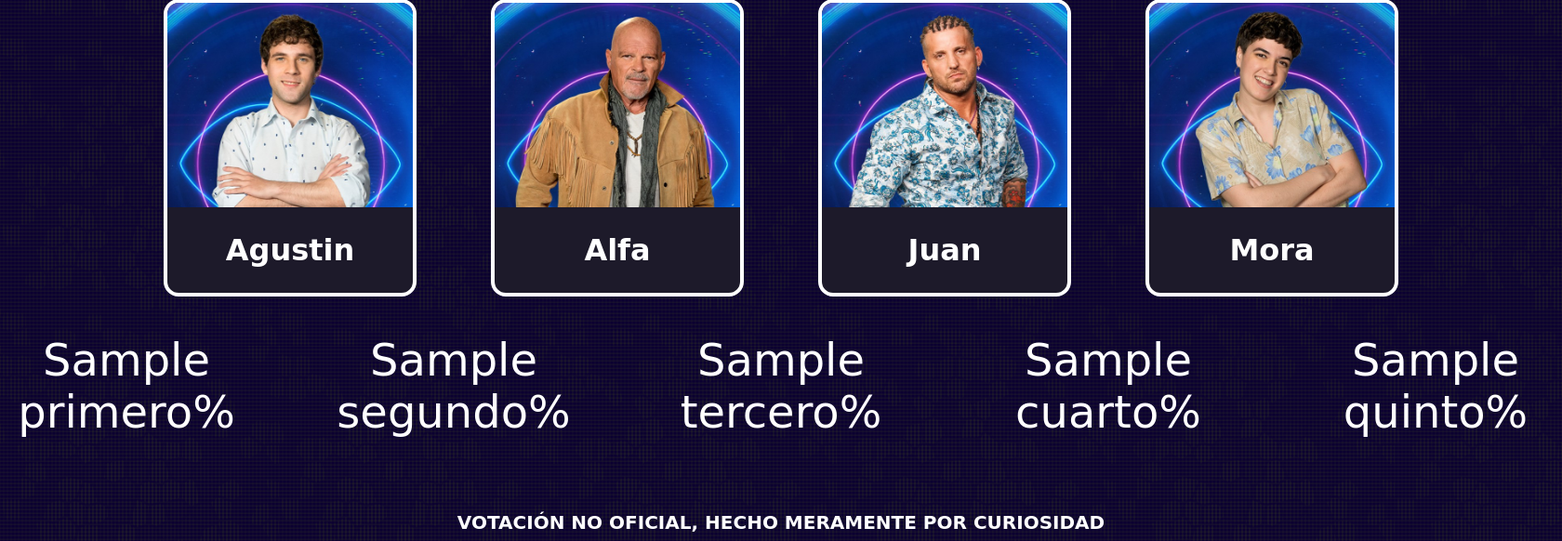
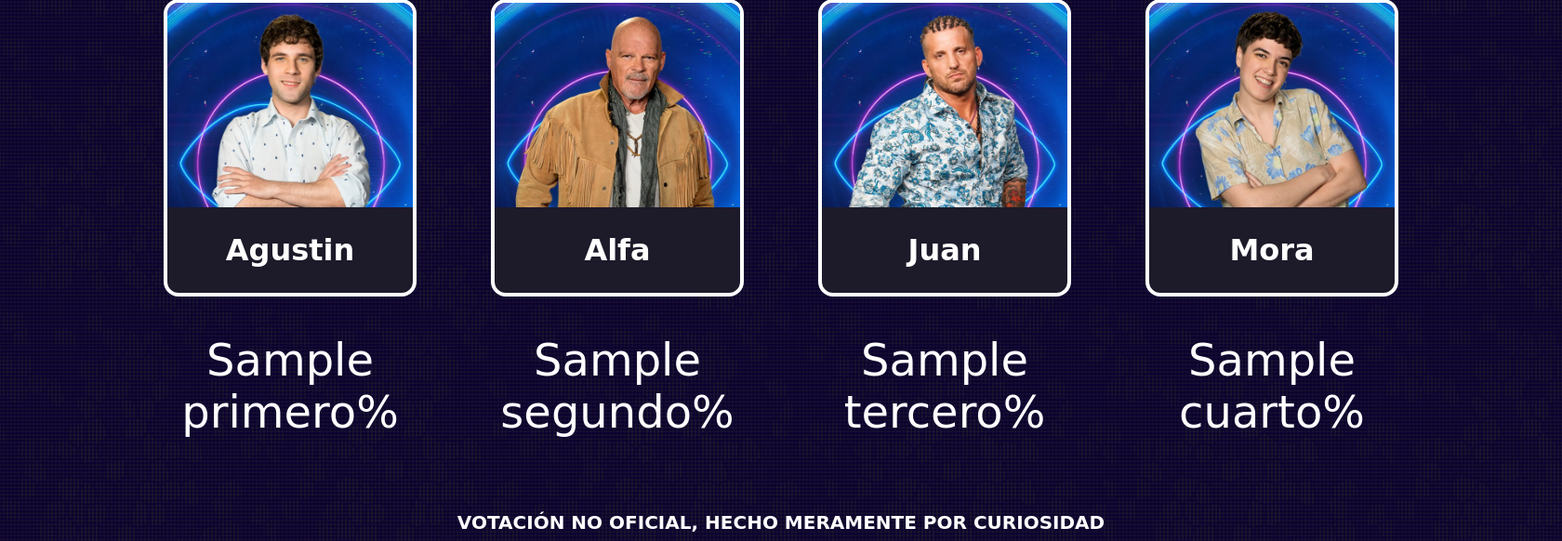
Before and after one commit to Mathias0401/GHVota, a Flask app: template templates/index.html in a window 1680 px wide. Shown: the part 218-800 px from the top of the page at 93% size. Run offline with Flask 2, Linux system fonts and the light colour scheme; the template is opened without the code that fills it: most values are stand-ins (such as "Sample title", 1, 10 or a date in 2020); some libraries are stand-ins or nearby versions; some web fonts are replaced.

Commit message:
Code fix

```diff
--- a/app.py
+++ b/app.py
@@ -26,14 +26,12 @@ def Index():
         segundoPorc = round((100*result[1][1])/result[4][1], 2)
         tercerPorc = round((100*result[2][1])/result[4][1], 2)
         cuartoPorc = round((100*result[3][1])/result[4][1], 2)
-        quintoPorc = round((100*result[3][1])/result[4][1], 2)
     else:
         primerPorc = 0
         segundoPorc = 0
         tercerPorc = 0
         cuartoPorc = 0
-        quintoPorc = 0
-    return render_template('index.html', variable=totalVotos, primero=primerPorc, segundo=segundoPorc, tercero=tercerPorc, cuarto=cuartoPorc, quinto=quintoPorc)
+    return render_template('index.html', variable=totalVotos, primero=primerPorc, segundo=segundoPorc, tercero=tercerPorc, cuarto=cuartoPorc)
 
 
 """ @app.route('/')
--- a/templates/index.html
+++ b/templates/index.html
@@ -52,7 +52,6 @@
         <p>{{ segundo }}%</p>
         <p>{{ tercero }}%</p>
         <p>{{ cuarto }}%</p>
-        <p>{{ quinto }}%</p>
       </div>
       <footer class="footer">
         <h2 class="footer__text">
```
